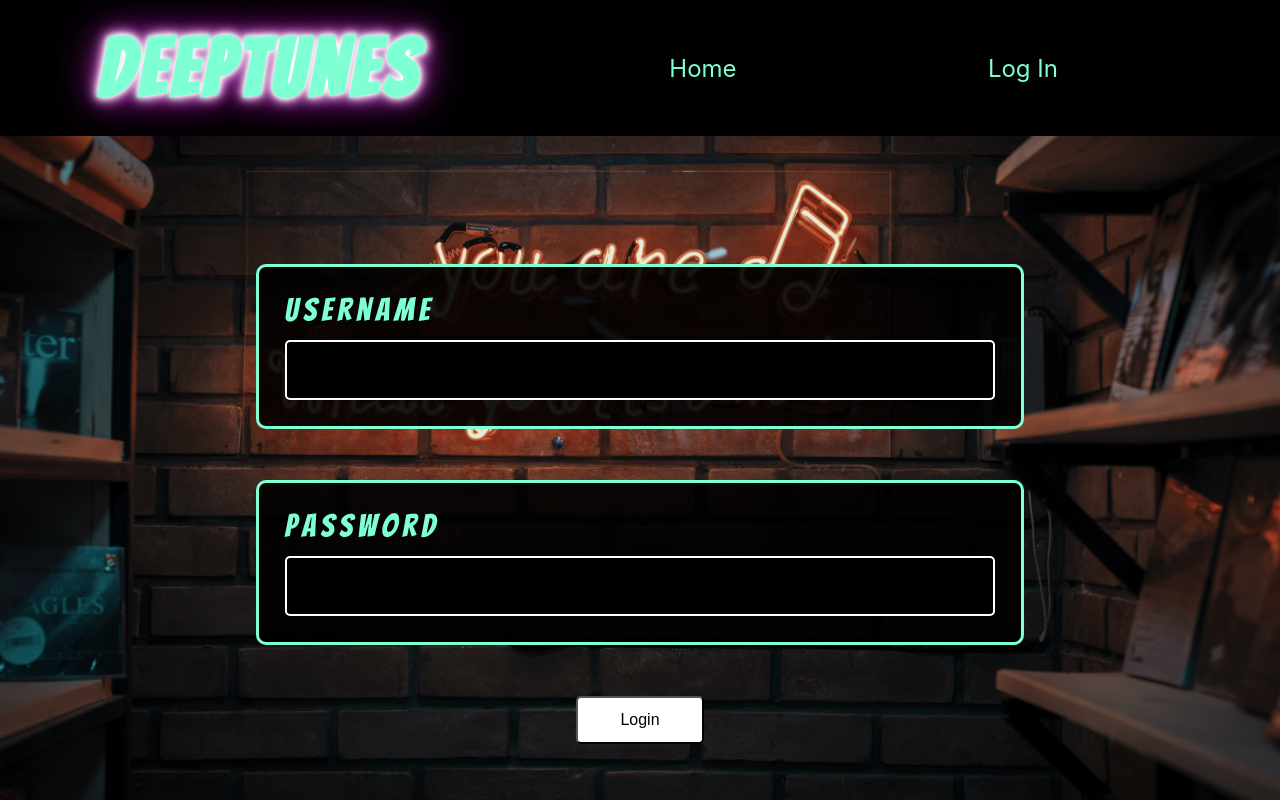
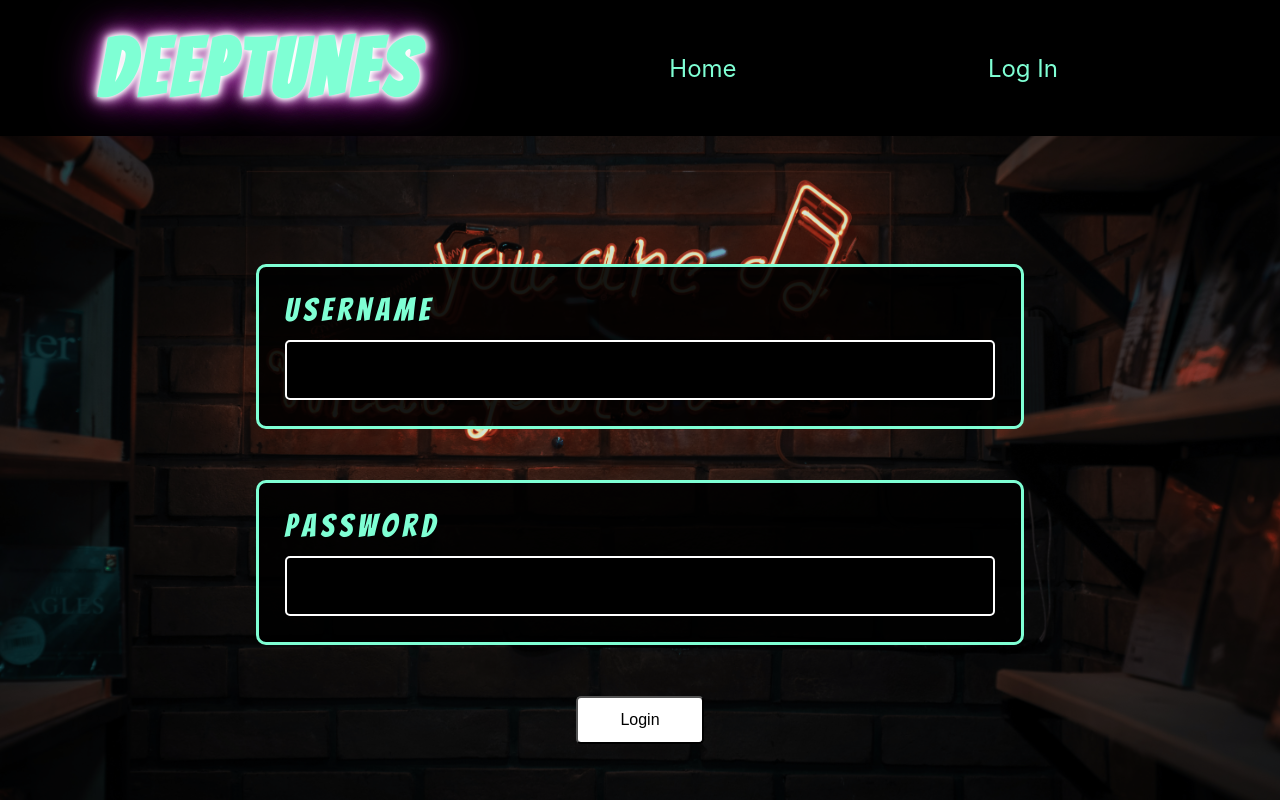
Before and after one commit to joowoonk/frontend-1, a React (Create React App) app in the folder frontend/: page / in a window 1280 px wide. Shown: the top 800 px of the page. Built offline with nearby package versions, Linux system fonts and the light colour scheme.

Commit message:
Added background image effect

```diff
--- a/frontend/src/index.css
+++ b/frontend/src/index.css
@@ -19,6 +19,7 @@ body {
 	background-size: cover;
 	background-position: center center;
 	background-repeat: no-repeat;
+	background-blend-mode: hard-light;
 }
 
 code {
```
